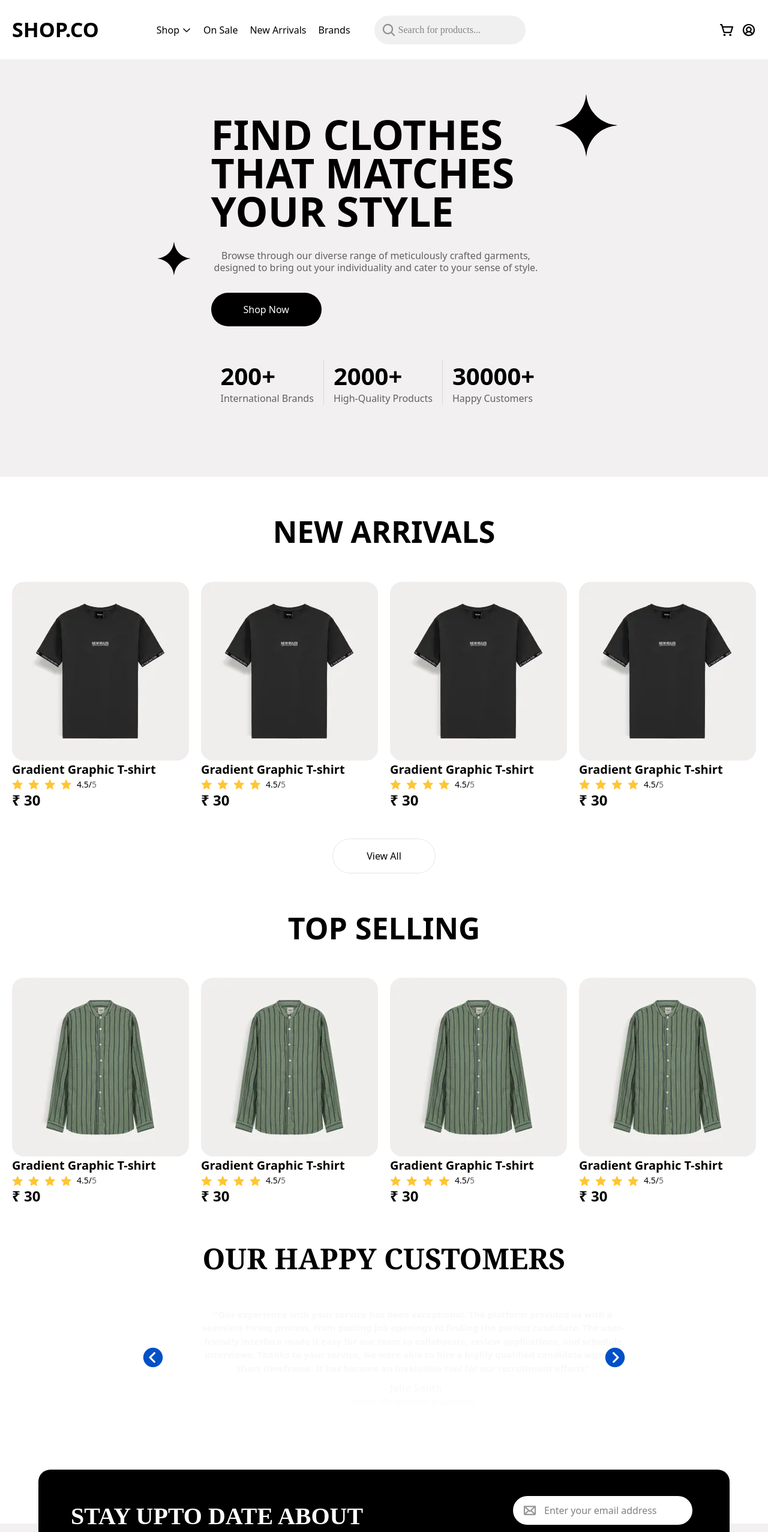
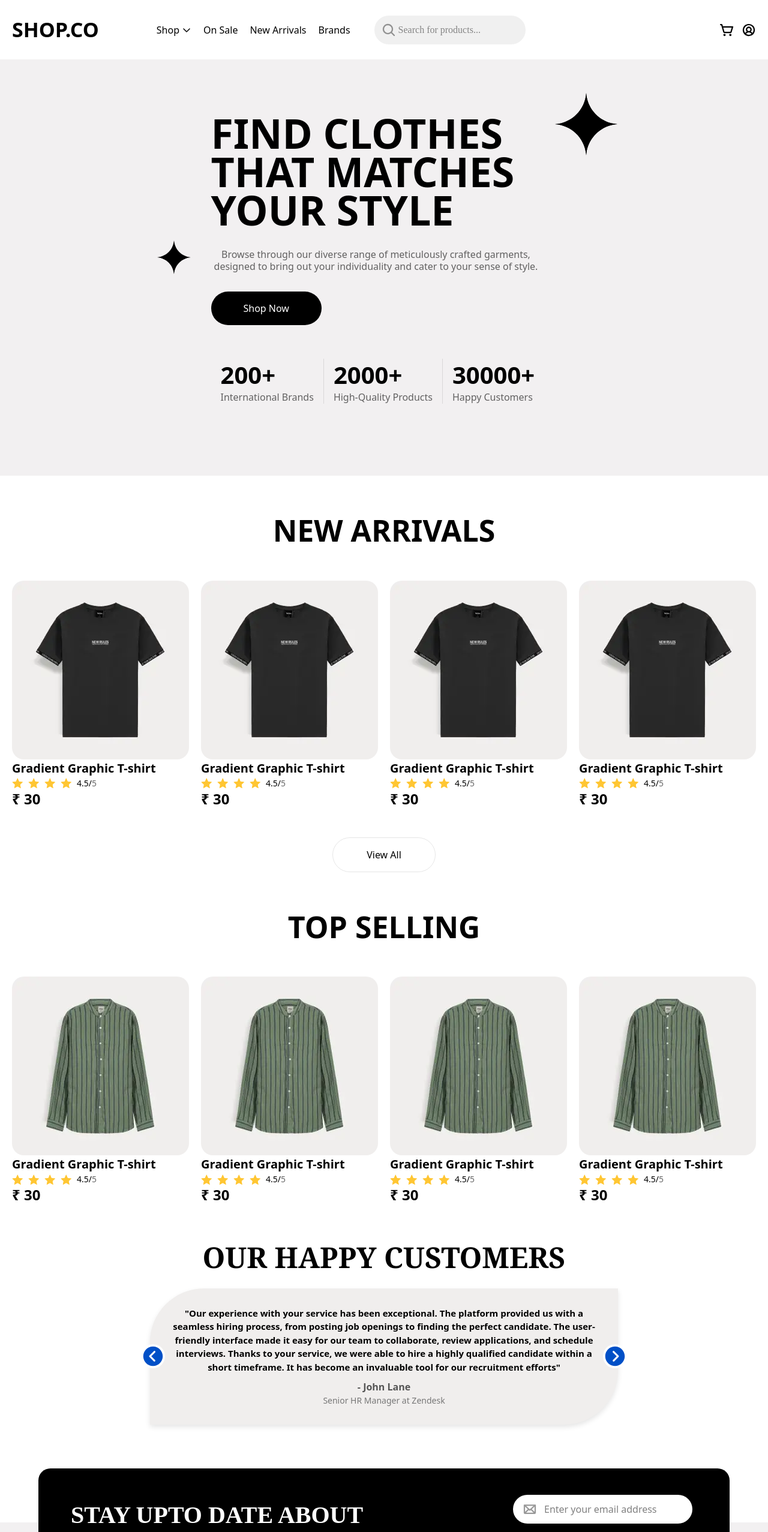
Before and after one commit to vickycoder86/MulticodeGeniusTask, a React (Vite) app: page / in a window 1280 px wide. Shown: the top 2554 px of the page at 60% size. Built offline with nearby package versions, Linux system fonts and the light colour scheme.

Commit message:
minor changes

```diff
--- a/src/components/TestimonialSlider.css
+++ b/src/components/TestimonialSlider.css
@@ -4,8 +4,8 @@
   align-items: center;
   justify-content: center;
   height: 250px;
-
-  /* overflow: hidden; */
+/*
+  overflow: hidden; */
 }
 
 .testimonial-card {
@@ -15,7 +15,7 @@
   border-radius: 90px 0px;
   background: #f0eeed;
   box-shadow: 0 4px 8px rgba(0, 0, 0, 0.1);
-  animation: fadeSlide 0.8s ease-in-out;
+  animation: fadeSlide 0.5s ease-in-out;
 }
 
 .review {
@@ -56,7 +56,7 @@
 
 @keyframes fadeSlide {
   from {
-    transform: translateX(50px);
+    transform: translateX(10px);
     opacity: 0;
   }
   to {
--- a/src/components/TestimonialSlider.jsx
+++ b/src/components/TestimonialSlider.jsx
@@ -13,13 +13,13 @@ const testimonials = [
       "Our experience with your service has been exceptional. The platform provided us with a seamless hiring process, from posting job openings to finding the perfect candidate. The user-friendly interface made it easy for our team to collaborate, review applications, and schedule interviews. Thanks to your service, we were able to hire a highly qualified candidate within a short timeframe. It has become an invaluable tool for our recruitment efforts",
   },
   {
-    name: "John Smith",
+    name: "John Lane",
     designation: "Senior HR Manager at Zendesk",
     review:
       "Our experience with your service has been exceptional. The platform provided us with a seamless hiring process, from posting job openings to finding the perfect candidate. The user-friendly interface made it easy for our team to collaborate, review applications, and schedule interviews. Thanks to your service, we were able to hire a highly qualified candidate within a short timeframe. It has become an invaluable tool for our recruitment efforts",
   },
   {
-    name: "John Smith",
+    name: "John Kane",
     designation: "Senior HR Manager at Zendesk",
     review:
       "Our experience with your service has been exceptional. The platform provided us with a seamless hiring process, from posting job openings to finding the perfect candidate. The user-friendly interface made it easy for our team to collaborate, review applications, and schedule interviews. Thanks to your service, we were able to hire a highly qualified candidate within a short timeframe. It has become an invaluable tool for our recruitment efforts",
@@ -31,9 +31,9 @@ export default function TestimonialSlider() {
   const [animationKey, setAnimationKey] = useState(0);
 
   useEffect(() => {
-    const interval = setInterval(() => nextSlide(), 3000);
+    const interval = setInterval(() => nextSlide(), 5000);
     return () => clearInterval(interval);
-  });
+  },);
 
   const prevSlide = () => {
     setIndex(index === 0 ? testimonials.length - 1 : index - 1);
--- a/src/pages/Headers.jsx
+++ b/src/pages/Headers.jsx
@@ -13,7 +13,7 @@ const Headers = () => {
     <>
       <div className="fixed top-0 left-0 w-full flex justify-center z-[2147483647] p-6 px-2 bg-white ">
         <nav className="flex items-center w-full max-w-[1240px] gap-10">
-          <div className="text-black font-[Impact, Haettenschweiler] text-[34px] font-extrabold leading-normal cursor-pointer">
+          <div className="text-black font-[Impact, Haettenschweiler] text-[26px] lg:text-[34px] font-extrabold leading-normal cursor-pointer">
             SHOP.CO
           </div>
 
@@ -130,9 +130,9 @@ const Headers = () => {
         </div>
 
         {isOpen && (
-          <div className="absolute top-0 left-0 w-full h-screen bg-[#CDCDCD] flex flex-col list-none p-8  gap-4 py-4 md:hidden">
+          <div className="absolute top-0 left-0 w-full h-screen bg-[#CDCDCD] flex flex-col list-none p-7  gap-4 py-4 md:hidden">
             <div
-              className="self-end text-2xl cursor-pointer mb-8"
+              className="self-end text-3xl cursor-pointer mt-5"
               onClick={() => setIsOpen(false)}
             >
               <IoClose />
--- a/src/pages/Home.jsx
+++ b/src/pages/Home.jsx
@@ -4,7 +4,7 @@ import TestimonialSlider from "../components/TestimonialSlider";
 const Home = () => {
   return (
     <>
-      <div className="flex justify-center items-center mt-[24px] bg-[rgb(242,240,241)] flex-row w-full text-center px-4 sm:px-6 md:px-8">
+      <div className="flex justify-center items-center mt-[22px] bg-[rgb(242,240,241)] flex-row w-full text-center px-4 sm:px-6 md:px-8">
         <div className="flex flex-col items-start justify-center max-w-[1240px] py-[80px] sm:py-[100px] md:py-[120px] gap-14">
           <div className="flex flex-col items-start justify-start gap-8 pt-12">
             <div className="text-black font-[Impact, Haettenschweiler] text-[40px] sm:text-4xl md:text-5xl lg:text-[68px] font-extrabold leading-[40px] sm:leading-[48px] md:leading-[56px] lg:leading-[64px] relative max-w-[577px] lg:text-left">
```
